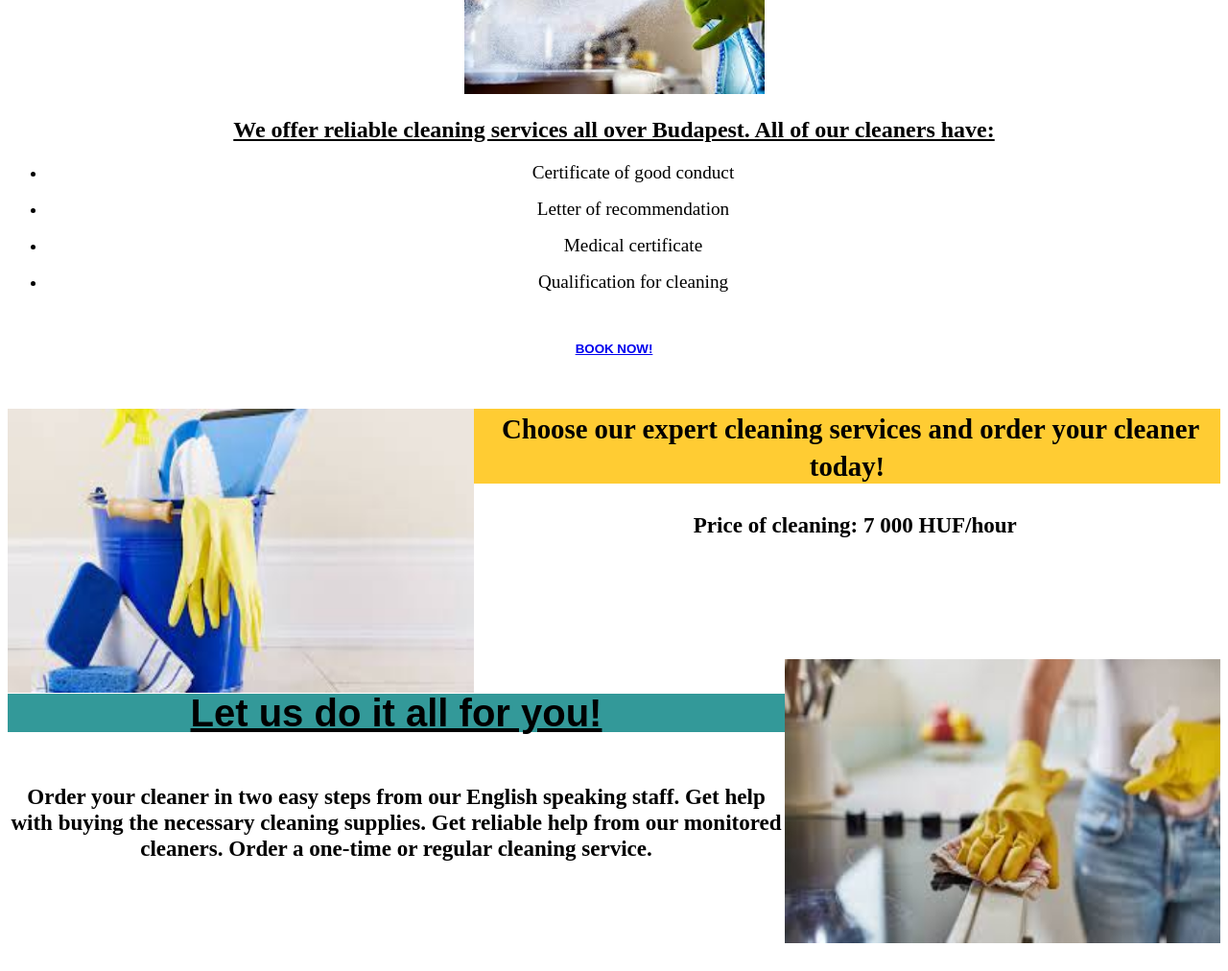
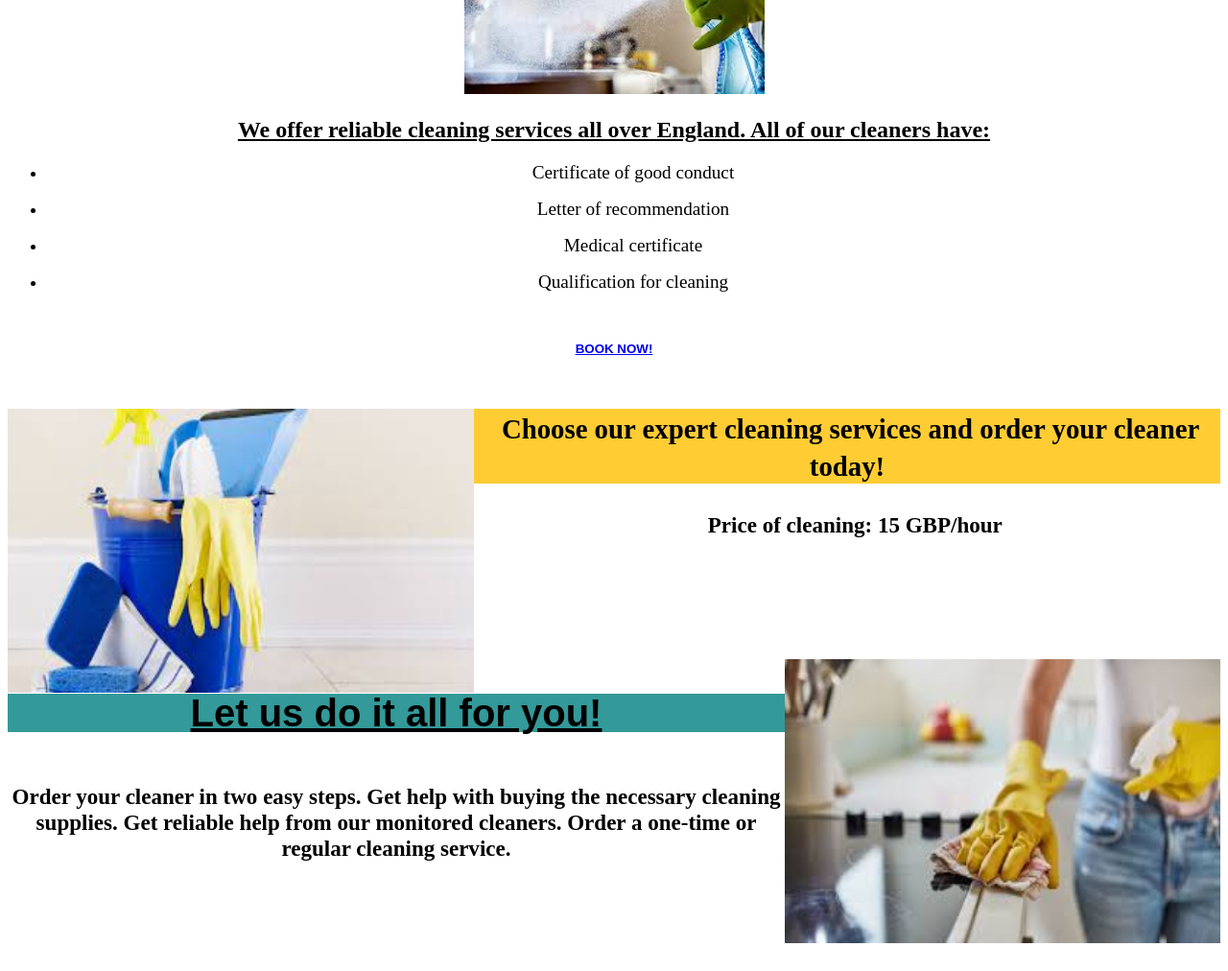
Before and after one commit to vincepataki/cleanersmasterltd, a plain HTML site: page index.html in a window 1280 px wide. Shown: the part 1720-2732 px from the top of the page at 96% size. Drawn offline with Linux system fonts and the light colour scheme.

Commit message:
Update index.html

```diff
--- a/index.html
+++ b/index.html
@@ -137,7 +137,7 @@ the cleaning.</big></p>
 
 <h2 style="text-align: center; text-decoration: underline; background-color: white;">We offer
 reliable cleaning services all
-over Budapest.
+over England.
 All of our cleaners have:</h2>
 
 <div style="text-align: center; background-color: white;"><big> </big></div>
@@ -176,8 +176,7 @@ All of our cleaners have:</h2>
 Choose
 our expert cleaning services and order your cleaner&nbsp; today!</small></big></big></h2>
 </div>
-<h4 style="background-color: white;"><big><big><big><big>&nbsp; <small><small>Price of cleaning: 7 000
-HUF/hour</small></small></big></big></big></big></h4>
+<h4 style="background-color: white;"><big><big><big><big>&nbsp; <small><small>Price of cleaning: 15 GBP/hour</small></small></big></big></big></big></h4>
 </center>
 <br>
 <p><br>
@@ -191,8 +190,7 @@ HUF/hour</small></small></big></big></big></big></h4>
 us do it all for you!</h2>
 <big><big><br>
 <br>
-Order your cleaner in two easy steps from our English speaking
-staff.
+Order your cleaner in two easy steps.
 Get help with buying the necessary cleaning supplies.
 Get reliable help from our monitored cleaners.
 Order a one-time or regular cleaning service.<br>
```
